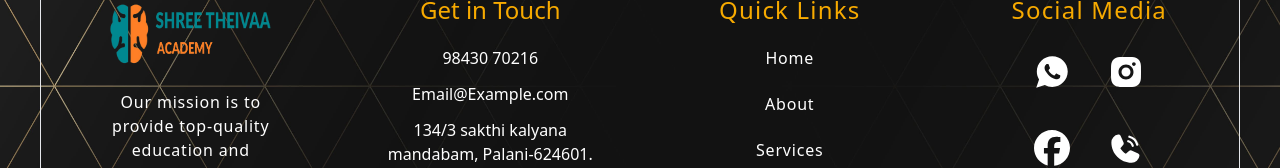
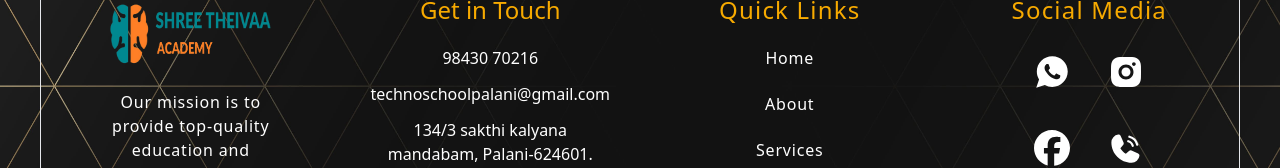
Before and after one commit to saravanasds/Theivaa, a React (Vite) app: page / in a window 1280 px wide. Shown: the part 5230-5398 px from the top of the page. Built offline with nearby package versions, Linux system fonts and the light colour scheme.

Commit message:
added email

```diff
--- a/src/Components/Footer.jsx
+++ b/src/Components/Footer.jsx
@@ -63,7 +63,7 @@ const Footer = () => {
             </h2>
             <div className=" lg:px-5 flex flex-col justify-center items-center">
               <p className="flex gap-3 lg:text-base ">98430 70216</p>
-              <p className="flex gap-3 py-3 lg:text-base">Email@Example.com</p>
+              <p className="flex gap-3 py-3 lg:text-base">technoschoolpalani@gmail.com</p>
               <p className="flex gap-3 lg:text-base text-center">
                 134/3 sakthi kalyana mandabam, Palani-624601.
               </p>
```
